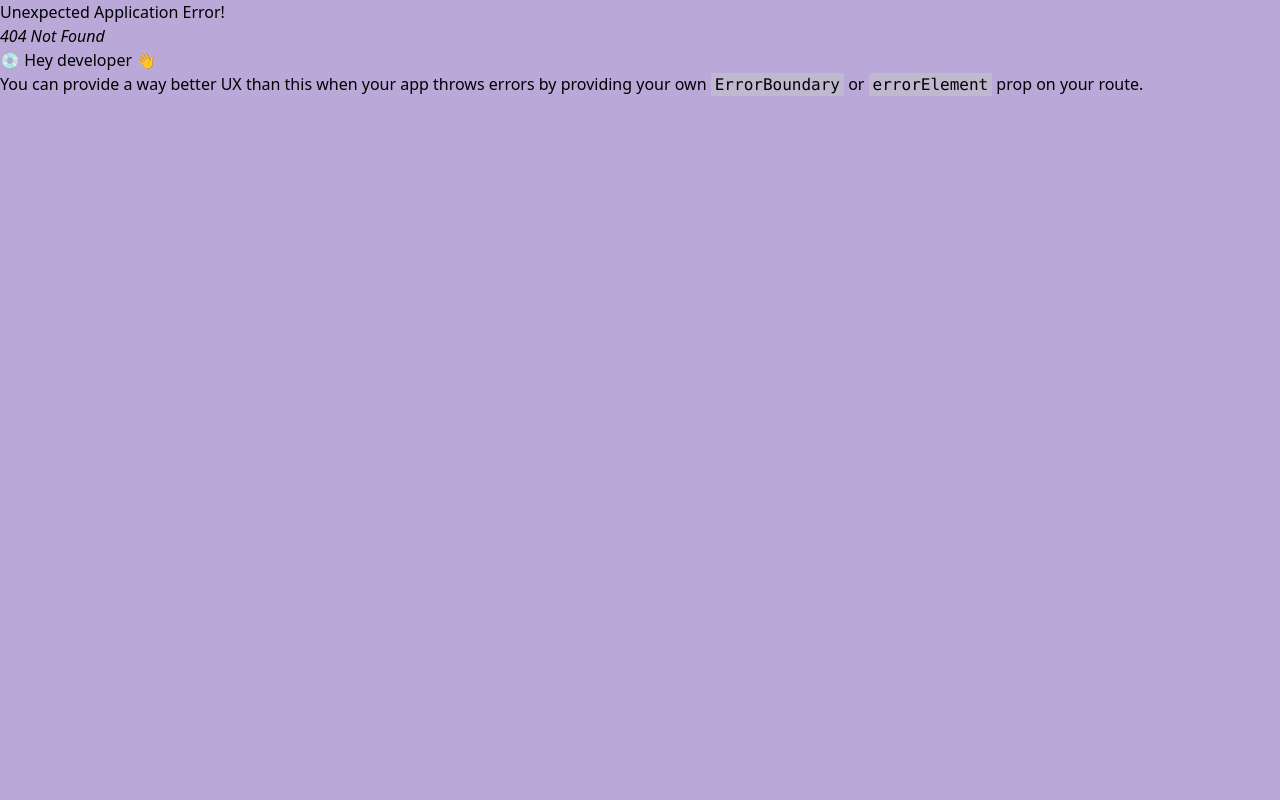
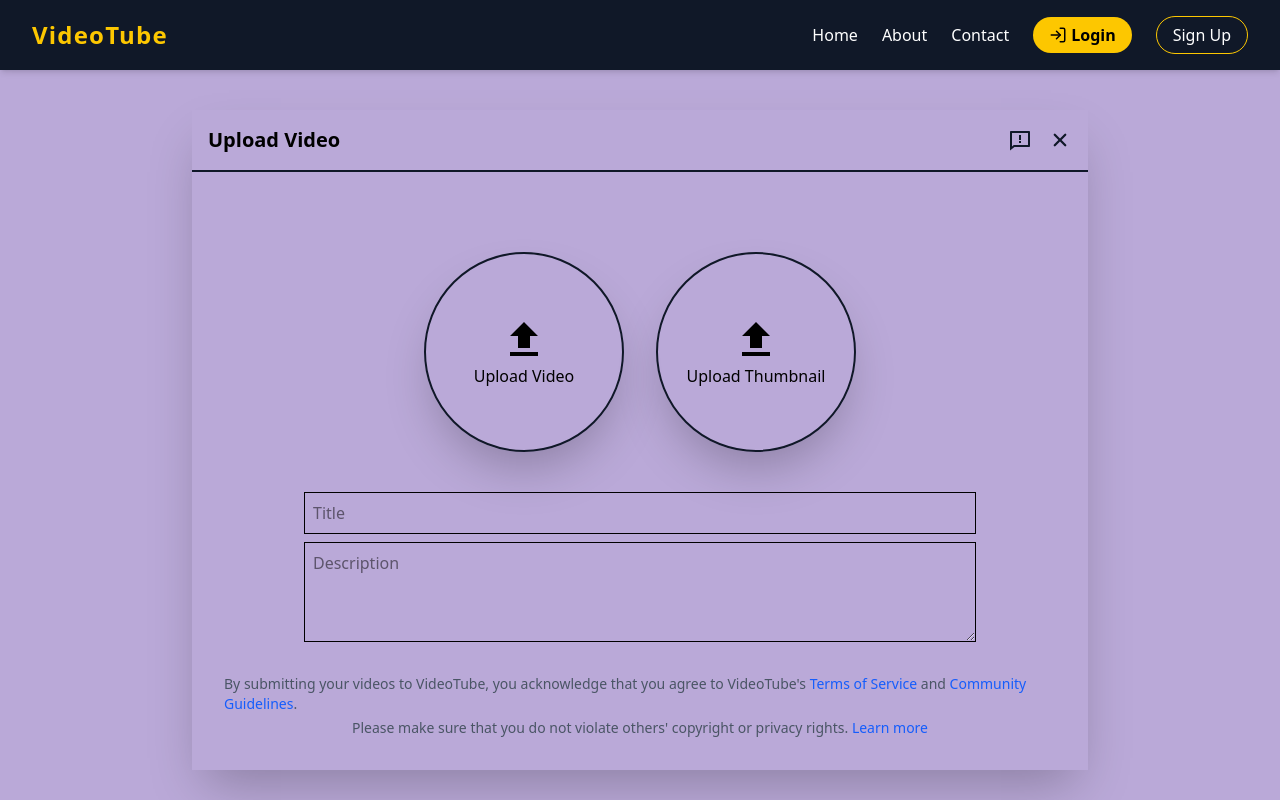
Before and after one commit to IamMSR-01/Youtube-clone-backend, a React (Vite) app in the folder Frontend/videotube/: page /upload-video in a window 1280 px wide. Before the commit this address had no page. Shown: the top 800 px of the page. Built offline with nearby package versions, Linux system fonts and the light colour scheme.

Commit message:
video upload page

```diff
--- a/Frontend/videotube/src/App.jsx
+++ b/Frontend/videotube/src/App.jsx
@@ -11,13 +11,13 @@ function App() {
 
   const dispatch = useDispatch();
 
-  useEffect(() => {
-    // Check if user data is in localStorage
-    const userData = JSON.parse(localStorage.getItem("user"));
-    if (userData) {
-      dispatch(login(userData));
-    }
-  }, [dispatch]);
+  // useEffect(() => {
+  //   // Check if user data is in localStorage
+  //   const userData = JSON.parse(localStorage.getItem("user"));
+  //   if (userData) {
+  //     dispatch(login(userData));
+  //   }
+  // }, [dispatch]);
 
   return (
       <div>
--- a/Frontend/videotube/src/components/Header.jsx
+++ b/Frontend/videotube/src/components/Header.jsx
@@ -3,6 +3,7 @@ import { Link, useNavigate } from "react-router-dom";
 import { useSelector, useDispatch } from "react-redux";
 import { logout } from "../features/authSlice";
 import { UserCircle2, LogIn } from "lucide-react";
+import { IoMdAdd } from "react-icons/io";
 
 const Header = () => {
   const { user, isAuthenticated } = useSelector((state) => state.auth);
@@ -27,7 +28,15 @@ const Header = () => {
         </Link>
 
         {/* Navigation Links */}
-        <nav className="space-x-6 text-sm font-medium flex items-center">
+        <nav className="space-x-6 text-md font-medium flex items-center">
+        {isAuthenticated ? (
+          <>
+            <Link
+            to={"/upload-video"}
+            className="text-black px-2 pr-3 py-1 rounded bg-amber-500 flex justify-center items-center gap-2 hover:bg-amber-400 transition text-lg"
+            ><IoMdAdd className="text-2xl" /> Create</Link>
+          </>
+        ) : null}
           <Link to="/" className="hover:text-yellow-400 transition">
             Home
           </Link>
--- a/Frontend/videotube/src/features/authSlice.js
+++ b/Frontend/videotube/src/features/authSlice.js
@@ -1,7 +1,7 @@
 import { createSlice } from "@reduxjs/toolkit";
 
 const initialState = {
-  user: JSON.parse(localStorage.getItem("user")) || null,
+  user: null,
   isAuthenticated: false,
 };
 
@@ -13,13 +13,13 @@ const authSlice = createSlice({
       state.status = true;
       state.user = action.payload;
       state.isAuthenticated = true;
-      localStorage.setItem("user", JSON.stringify(action.payload));
+      // localStorage.setItem("user", JSON.stringify(action.payload));
     },
     logout: (state) => {
       state.status = false;
       state.user = null;
       state.isAuthenticated = false;
-      localStorage.removeItem("user");
+      // localStorage.removeItem("user");
     },
   },
 });
--- a/Frontend/videotube/src/main.jsx
+++ b/Frontend/videotube/src/main.jsx
@@ -9,6 +9,7 @@ import { RouterProvider } from "react-router-dom";
 import Register from "./pages/Register";
 import Login from "./pages/Login";
 import Profile from "./pages/Profile";
+import UploadVideo from "./pages/UploadVideo";
 
 const router = createBrowserRouter([
   {
@@ -31,6 +32,10 @@ const router = createBrowserRouter([
       {
         path: "/profile/:userId",
         element: <Profile />
+      },
+      {
+        path: "upload-video",
+        element: <UploadVideo />
       }
     ],
   },
--- /dev/null
+++ b/Frontend/videotube/src/pages/UploadVideo.jsx
@@ -0,0 +1,128 @@
+import React, { useState } from "react";
+import { IoClose } from "react-icons/io5";
+import { RiFeedbackLine } from "react-icons/ri";
+import { MdFileUpload } from "react-icons/md";
+
+function UploadVideo() {
+  const [fileName, setFileName] = useState("Upload Video");
+  const [thumbnailName, setThumbnailName] = useState("Upload Thumbnail");
+
+  const [formData, setFormData] = useState({
+    title: "",
+    description: "",
+    video: "",
+    thumbnail: "",
+  });
+
+  const handleChange = (e) => {
+    const { name, value, files } = e.target;
+    if (name === "video") {
+      setFormData({
+        ...formData,
+        video: files[0],
+      });
+    }
+    if (name === "thumbnail") {
+      setFormData({
+        ...formData,
+        thumbnail: files[0],
+      });
+    }
+    setFormData({
+      ...formData,
+      [name]: value,
+    });
+  };
+  console.log("data", formData);
+
+  const handleFileChange = (e) => {
+    if (e.target.files.length > 0) {
+      setFileName(e.target.files[0].name);
+    } else {
+      setFileName("Upload Video");
+    }
+  };
+
+  const handleThumbnailChange = (e) => {
+    if (e.target.files.length > 0) {
+      setThumbnailName(e.target.files[0].name);
+    } else {
+      setThumbnailName("Upload Thumbnail");
+    }
+  };
+
+  return (
+    <div className="max-w-4xl flex flex-col mx-auto items-center justify-between shadow-2xl mt-10 mb-10">
+      <div className="flex w-full justify-between items-center border-b-2 border-gray-900">
+        <h1 className="text-xl font-bold text-center p-4">Upload Video</h1>
+        <div className="flex gap-4 p-4">
+          <RiFeedbackLine className="text-2xl text-gray-900 cursor-pointer hover:text-red-500" />
+          <IoClose className="text-2xl text-gray-900 cursor-pointer hover:text-red-500" />
+        </div>
+      </div>
+
+      <div className="flex gap-8">
+        <div className="mt-20 border-2 border-gray-900 p-4 flex flex-col items-center justify-center rounded-full w-[200px] h-[200px] relative shadow-2xl">
+          <MdFileUpload className="text-5xl" />
+          <label htmlFor="fileUpload">{fileName}</label>
+          <input
+            type="file"
+            id="fileUpload"
+            name="video"
+            accept="video/*"
+            className="hidden"
+            // onChange={handleFileChange}
+            onSubmit={handleChange}
+          />
+        </div>
+        <div className="mt-20 border-2 border-gray-900 p-4 flex flex-col items-center justify-center rounded-full w-[200px] h-[200px] relative shadow-2xl">
+          <MdFileUpload className="text-5xl" />
+          <label htmlFor="thumbnail">{thumbnailName}</label>
+          <input
+            type="file"
+            id="thumbnail"
+            name="thumbnail"
+            accept="image/*"
+            className="hidden"
+            // onChange={handleThumbnailChange}
+            onSubmit={handleChange}
+          />
+        </div>
+      </div>
+
+      <div className="flex flex-col justify-center items-center gap-2 mt-10">
+        <input
+          type="text"
+          name="title"
+          id="title"
+          placeholder="Title"
+          className="border p-2 w-2xl"
+          onChange={handleChange}
+        />
+
+        <textarea
+          type="text"
+          name="description"
+          id="description"
+          placeholder="Description"
+          className="border p-2 w-2xl min-h-[100px]"
+          onSubmit={handleChange}
+        />
+      </div>
+
+      <div className="flex flex-col justify-center items-center p-8 text-sm gap-1 text-gray-600">
+        <p>
+          By submitting your videos to VideoTube, you acknowledge that you agree
+          to VideoTube's <span className="text-blue-600">Terms of Service</span>{" "}
+          and <span className="text-blue-600">Community Guidelines</span>.
+        </p>
+        <p>
+          Please make sure that you do not violate others' copyright or privacy
+          rights. <span className="text-blue-600">Learn more</span>
+        </p>
+      </div>
+    </div>
+  );
+}
+
+export default UploadVideo;
```
